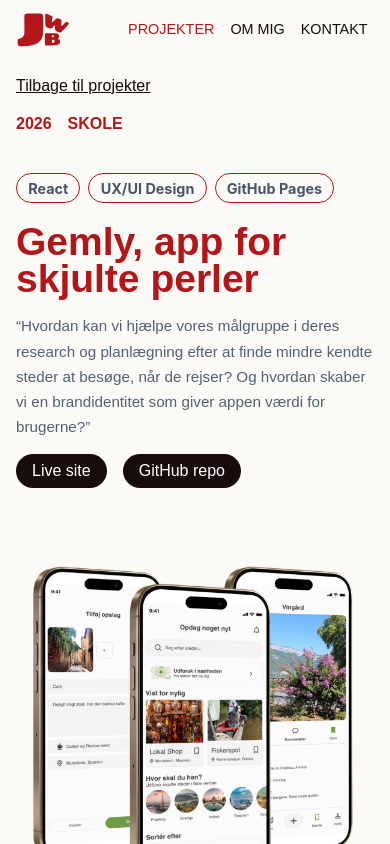
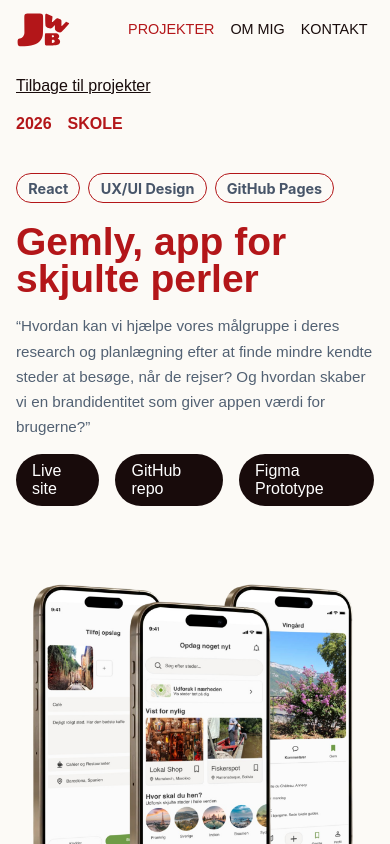
Before and after one commit to juliewboecher/juliewboecher.github.io, a React (Vite) app: page /projects/Gemly in a window 390 px wide. Shown: the top 844 px of the page. Built offline with nearby package versions, Linux system fonts and the light colour scheme; a web font is replaced by a local one.

Commit message:
Add Figma prototype links and improve CSS for responsiveness and layout

```diff
--- a/src/data/projects.js
+++ b/src/data/projects.js
@@ -41,6 +41,10 @@ const projects = [
       {
         label: "GitHub repo",
         href: "https://github.com/mamelishah/gemly-project-webapplication",
+      },
+      {
+        label: "Figma Prototype",
+        href: "https://www.figma.com/proto/8rD5x678qqW7x41Hw870dF/Gemly-Designfil?node-id=1740-26092&viewport=681%2C2244%2C0.3&t=n5fzNl0vgncwkZWn-1&scaling=scale-down&content-scaling=responsive&starting-point-node-id=1740%3A26092&page-id=1%3A5",
       },
     ],
     processPhases: {
@@ -121,7 +125,7 @@ const projects = [
   },
   {
     slug: "Story Hangers",
-    title: "Story Hangers, Konceptudvikling af retail tøjbrand",
+    title: "Story Hangers",
     year: "2026",
     type: "Skole",
     summary: "En personlig portfolio bygget med React, Vite og GitHub Pages.",
@@ -150,6 +154,10 @@ const projects = [
       {
         label: "GitHub repo",
         href: "https://github.com/juliewboecher/customer-experience-exam",
+      },
+      {
+        label: "Figma Prototype",
+        href: "https://www.figma.com/proto/ry3SWKjxsmnVtiojCvEkmU/Story-Hangers-Eksamensprojekt?page-id=1103%3A4106&node-id=828-1679&viewport=293%2C214%2C0.14&t=LXtMGLUnzVZn21q9-1&scaling=min-zoom&content-scaling=fixed&starting-point-node-id=828%3A1679",
       },
     ],
     processPhases: {
@@ -196,6 +204,10 @@ const projects = [
         label: "GitHub repo",
         href: "https://github.com/juliewboecher/lumina-eksamen-jwb",
       },
+      {
+        label: "Figma Prototype",
+        href: "https://www.figma.com/proto/tcH789U2WGFVixFzXHccYm/Figma-prototype---JulieWB-eksamen-1.sem?page-id=0%3A1&node-id=1-44&viewport=-2127%2C-150%2C0.13&t=BqT9snU6Vcm1xx9q-1&scaling=min-zoom&content-scaling=fixed",
+      },
     ],
     processPhases: {
       discover: "Brainstorm emne, Undersøgt målgruppe, HMW, Card Sorting.",
@@ -241,6 +253,10 @@ const projects = [
         label: "GitHub repo",
         href: "https://github.com/Ludwigvalentin/Demoged",
       },
+      {
+        label: "Figma Prototype",
+        href: "https://www.figma.com/proto/loTtGbDGOBfRvKvSvGaWHK/Spilcafeen-prototype?node-id=398-2526&viewport=-2139%2C112%2C0.11&t=olDpTT2VGuDKwcGs-1&scaling=scale-down&content-scaling=fixed&starting-point-node-id=355%3A5312&page-id=2%3A4023",
+      },
     ],
     processPhases: {
       discover: "Brainstorm emne, Undersøgt målgruppe, HMW, Card Sorting.",
--- a/src/pages/HomePage.css
+++ b/src/pages/HomePage.css
@@ -62,7 +62,7 @@
   display: flex;
   justify-content: flex-end;
   align-items: center;
-  width: 500px;
+  width: min(100%, 500px);
 }
 
 .hero-actions {
@@ -207,7 +207,7 @@
   white-space: nowrap;
 }
 
-.home-about-text p {
+.homeabout-text p {
   margin-top: 7rem;
 }
 
@@ -231,7 +231,7 @@
   }
 
   .hero-section h1 {
-    width: 100%;
+    font-size: clamp(3rem, 10vw, 4rem);
     padding: 0;
   }
 
@@ -258,8 +258,7 @@
 
   .hero-image {
     width: 100%;
-    margin-top: 2rem;
-    justify-content: center;
+    max-width: 500px;
   }
 
   .project-card {
```
